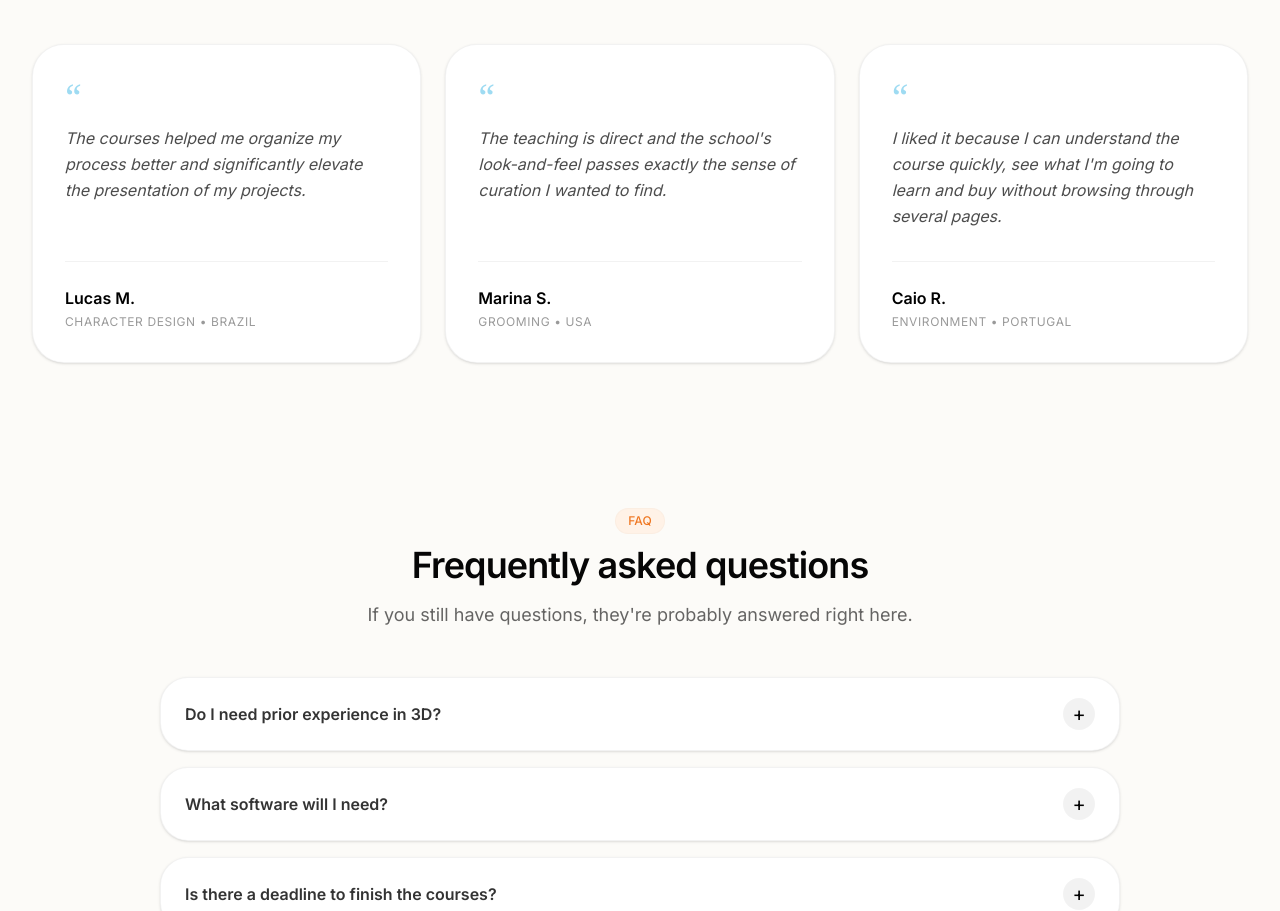
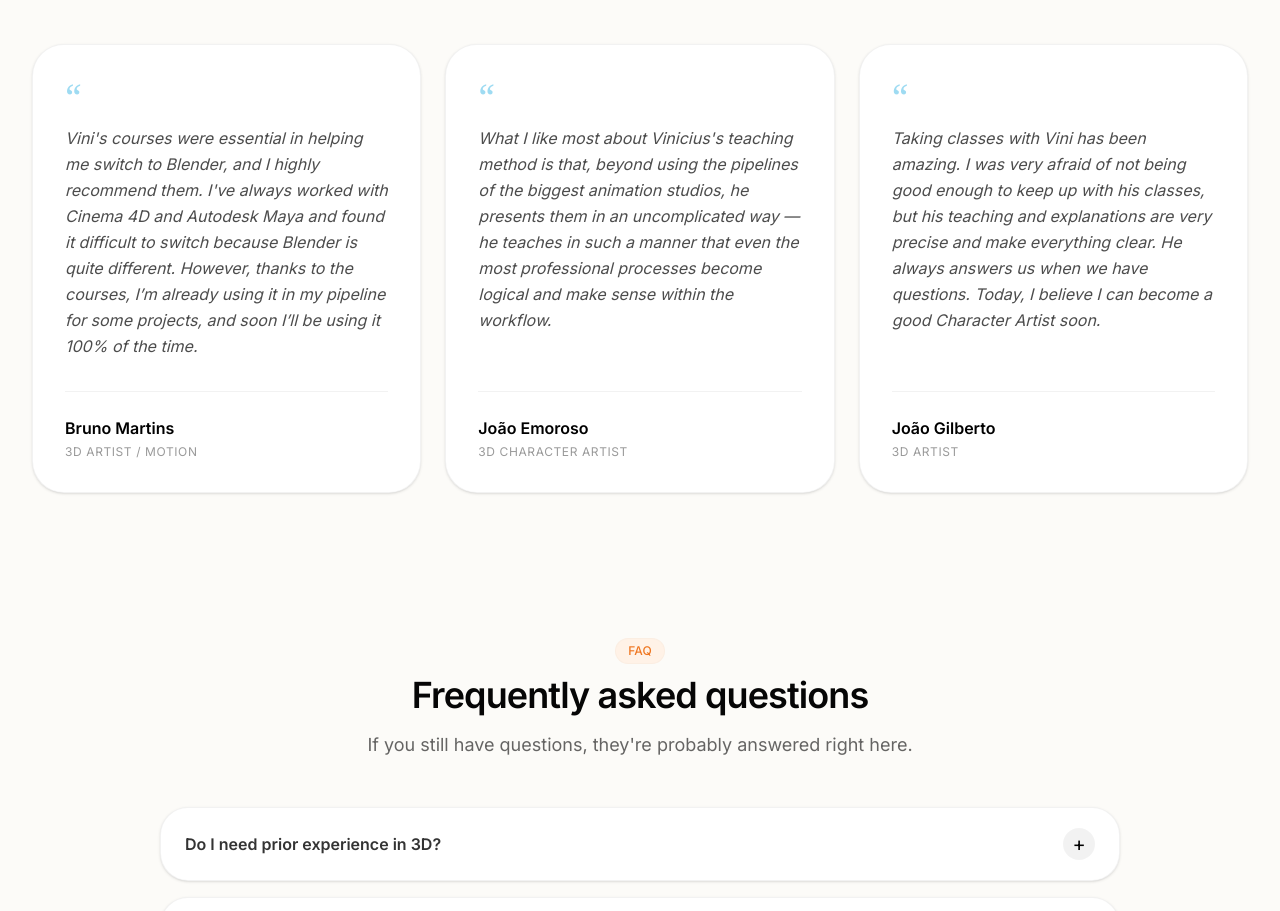
Before and after one commit to dagobortolon/VCSchool, a React (Vite) app: page / in a window 1280 px wide. Shown: the part 3980-4891 px from the top of the page. Built offline with nearby package versions, Linux system fonts and the light colour scheme.

Commit message:
feat: Improve testimonial display and data
Update testimonial component to conditionally render country.
Add new testimonials with updated formatting and content.

```diff
--- a/src/components/Testimonials.tsx
+++ b/src/components/Testimonials.tsx
@@ -26,7 +26,7 @@ export default function Testimonials({ t }: TestimonialsProps) {
             <div className="mt-8 pt-6 border-t border-black/5">
               <div className="font-semibold text-black">{item.name}</div>
               <div className="text-xs text-black/40 mt-1 uppercase tracking-wider">
-                {item.course} • {item.country}
+                {item.course}{item.country ? ` • ${item.country}` : ''}
               </div>
             </div>
           </div>
--- a/src/constants.ts
+++ b/src/constants.ts
@@ -90,9 +90,9 @@ export const TRANSLATIONS = {
       title: "Artists already on their way.",
       subtitle: "From different skill levels and different parts of the world, using these courses to build real portfolios and take real steps into the industry.",
       items: [
-        { name: "Lucas M.", country: "Brazil", course: "Character Design", text: "The courses helped me organize my process better and significantly elevate the presentation of my projects." },
-        { name: "Marina S.", country: "USA", course: "Grooming", text: "The teaching is direct and the school's look-and-feel passes exactly the sense of curation I wanted to find." },
-        { name: "Caio R.", country: "Portugal", course: "Environment", text: "I liked it because I can understand the course quickly, see what I'm going to learn and buy without browsing through several pages." }
+        { name: "Bruno Martins", country: "", course: "3D Artist / Motion", text: "Vini's courses were essential in helping me switch to Blender, and I highly recommend them. I've always worked with Cinema 4D and Autodesk Maya and found it difficult to switch because Blender is quite different. However, thanks to the courses, I’m already using it in my pipeline for some projects, and soon I’ll be using it 100% of the time." },
+        { name: "João Emoroso", country: "", course: "3D Character Artist", text: "What I like most about Vinicius's teaching method is that, beyond using the pipelines of the biggest animation studios, he presents them in an uncomplicated way — he teaches in such a manner that even the most professional processes become logical and make sense within the workflow." },
+        { name: "João Gilberto", country: "", course: "3D Artist", text: "Taking classes with Vini has been amazing. I was very afraid of not being good enough to keep up with his classes, but his teaching and explanations are very precise and make everything clear. He always answers us when we have questions. Today, I believe I can become a good Character Artist soon." }
       ]
     },
     faq: {
@@ -216,9 +216,9 @@ export const TRANSLATIONS = {
       title: "Artistas que já estão no caminho.",
       subtitle: "De diferentes níveis e de diferentes partes do mundo, usando esses cursos para construir portfólios reais e dar os próximos passos na indústria.",
       items: [
-        { name: "Lucas M.", country: "Brasil", course: "Character Design", text: "Os cursos me ajudaram a organizar melhor meu processo e elevar bastante a apresentação dos meus projetos." },
-        { name: "Marina S.", country: "EUA", course: "Grooming", text: "A didática é direta e o visual da escola passa exatamente a sensação de curadoria que eu queria encontrar." },
-        { name: "Caio R.", country: "Portugal", course: "Environment", text: "Gostei porque consigo entender rápido o curso, ver o que vou aprender e comprar sem ficar navegando em várias páginas." }
+        { name: "Bruno Martins", country: "", course: "3D Artist / Motion", text: "Os cursos do Vini foram essenciais para me ajudar a migrar para o Blender, e eu recomendo muito. Sempre trabalhei com Cinema 4D e Autodesk Maya e achei difícil a transição, porque o Blender é bem diferente. No entanto, graças aos cursos, já estou usando ele no meu pipeline em alguns projetos e, em breve, estarei utilizando 100% do tempo." },
+        { name: "João Emoroso", country: "", course: "3D Character Artist", text: "O que eu mais gosto na metodologia de ensino do Vinicius é que, além de utilizar os pipelines dos maiores estúdios de animação, ele apresenta isso de forma descomplicada — ele ensina de um jeito em que até os processos mais profissionais se tornam lógicos e fazem sentido dentro do workflow." },
+        { name: "João Gilberto", country: "", course: "3D Artist", text: "Fazer aulas com o Vini tem sido incrível. Eu tinha muito medo de não ser bom o suficiente para acompanhar as aulas, mas a didática e as explicações dele são muito precisas e tornam tudo claro. Ele sempre responde quando temos dúvidas. Hoje, eu acredito que posso me tornar um bom Character Artist em breve." }
       ]
     },
     faq: {
```
